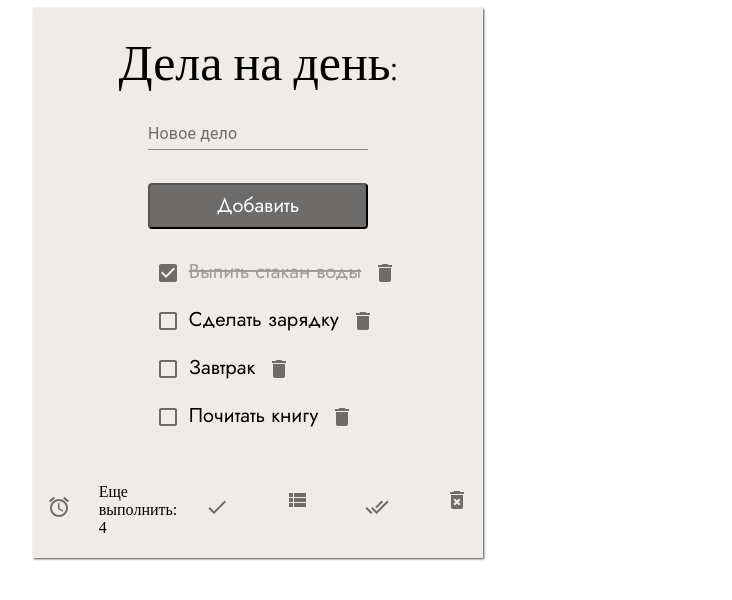
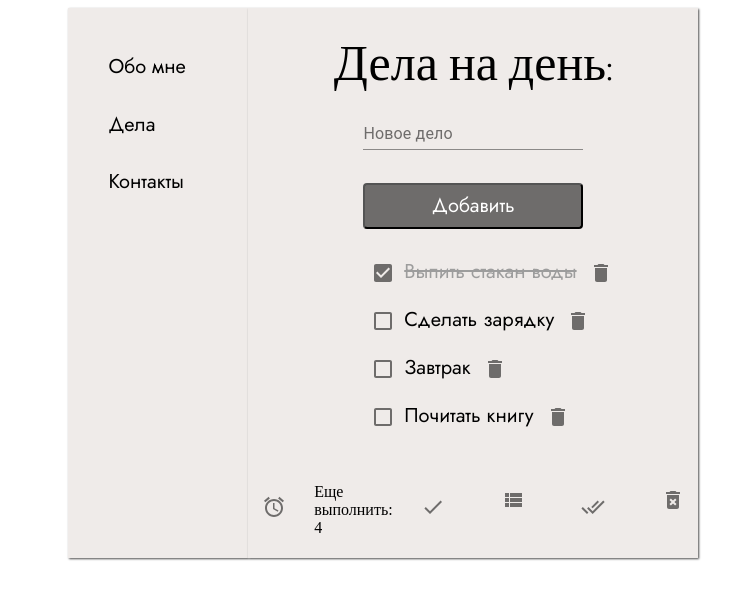
Before and after one commit to WebHeroSchool/ReactApp-n, a React (Create React App) app: page /#/todo in a window 1280 px wide. Before the commit this address led to /. Shown: the top 600 px of the page, without its empty margins (382-1114 px from the left). Built offline with nearby package versions, Linux system fonts and the light colour scheme.

Commit message:
feat: add router in App

```diff
--- a/package.json
+++ b/package.json
@@ -9,6 +9,7 @@
     "prop-types": "^15.7.2",
     "react": "^16.13.1",
     "react-dom": "^16.13.1",
+    "react-router-dom": "^5.2.0",
     "react-scripts": "3.4.3"
   },
   "scripts": {
--- /dev/null
+++ b/src/components/About/About.js
@@ -0,0 +1,7 @@
+import React from 'react';
+
+const About = () => (
+	<div>Алина</div>
+);
+
+export default About;
--- a/src/components/App/App.js
+++ b/src/components/App/App.js
@@ -1,89 +1,30 @@
-import React, { useState, useEffect } from 'react';
-import InputItem from '../InputItem/InputItem';
-import ItemList from '../ItemList/ItemList';
-import Footer from '../Footer/Footer';
+import React from 'react';
+import { HashRouter as Router, Route, Link } from 'react-router-dom';
+import Todo from '../Todo/Todo';
+import About from '../About/About';
+import Contacts from '../Contacts/Contacts';
 import styles from './App.module.css';
 
-// const glass = 'Выпить стакан воды';
-// const charge = 'Сделать зарядку';
-// const breakfast = 'Завтрак';
-// const book = 'Почитать книгу';
-
-const App = () => {
-	const state = {
-		items: [
-			{
-				value: 'Выпить стакан воды',
-				isDone: true,
-				id: 1
-			},
-			{
-				value: 'Сделать зарядку',
-				isDone: false,
-				id: 2
-			},
-			{
-				value: 'Завтрак',
-				isDone: false,
-				id: 3
-			},
-			{
-				value: 'Почитать книгу',
-				isDone: false,
-				id: 4
-			}
-		],
-		count: 4
-	}
-
-	const [items, setItems] = useState(state.items);
-	const [count, setCount] = useState(state.count);
-
-	useEffect(() => {
-    	console.log('Вы нажали на checkbox');
-  	});
-
-	const onButtonClick = id => {
-		const newItemList = items.map(item => {
-			const newItem = { ...item };
-			if(item.id === id) {
-				newItem.isDone = !item.isDone;
-			}
-
-			return newItem;
-		});
-		setItems(newItemList)
-	};
-
-	const onClickDelete = id => {
-		const deleteItemList = items.filter(item => item.id !== id);
-		setItems(deleteItemList)
-		setCount(count - 1)
-	};
-
-	const onClickAdd = value => {
-
-	setItems([...items,
-				{
-					value,
-					isDone: false,
-					id: count + 1
-				}]);
-	setCount( count + 1)
-};
-
-		return (
-			<div className={styles.wrap}>
-				<div className={styles.color}>
-					<h1 className={styles.title}>Дела на день:</h1>
-					<InputItem onClickAdd={onClickAdd}/>
-					<ItemList
-						items={items}
-						onButtonClick={onButtonClick}
-						onClickDelete={onClickDelete}/>
-					<Footer count={count}/>
+const App = () =>
+(<Router>
+	<div>
+		<div className={styles.wrap}>
+			<div className={styles.nav}>
+				<div className={styles.navlist}>
+					<ul className={styles.list}>
+						<Link to='/' className={styles.link}><li className={styles.item}>Обо мне</li></Link>
+						<Link to='/todo' className={styles.link}><li className={styles.item}>Дела</li></Link>
+						<Link to='/contacts' className={styles.link}><li className={styles.item}>Контакты</li></Link>
+					</ul>
 				</div>
-			</div>);
-};
+			</div>
+			<div>
+				<Route path='/' exact component={About} />
+				<Route path='/todo' component={Todo} />
+				<Route path='/contacts' component={Contacts} />
+			</div>
+		</div>
+	</div>
+</Router>);
 
 export default App;
--- a/src/components/App/App.module.css
+++ b/src/components/App/App.module.css
@@ -3,11 +3,53 @@
 
 .wrap {
   display: flex;
-  flex-direction: column;
   align-items: center;
+  justify-content: space-around;
+  max-width: 30%;
+  margin: auto;
 }
 
-.color {
+.nav {
+  display: flex;
+  align-self: flex-start;
+  align-items: center;
+  background-color: #efebe9;
+  box-shadow: 1px 1px 2px rgba(0, 0, 0, .7);
+  min-height: 550px;
+  min-width: 180px;
+}
+
+.navlist {
+  display: flex;
+  align-self: flex-start;
+}
+
+.link {
+  text-decoration: none;
+  color: #000;
+}
+
+ li {
+  list-style-type: none;
+  font: normal normal 20px 'Jost', sans-serif;
+  transition: all .4s;
+
+}
+
+.list {
+  display: flex;
+  flex-direction: column;
+  justify-content: space-evenly;
+  min-height: 200px;
+  margin-right: 40px;
+}
+
+.item:hover {
+  padding: 5px 10px;
+  background:rgba(148, 159, 133, 0.2);
+}
+
+/*.color {
   display: flex;
   flex-direction: column;
   align-items: center;
@@ -21,3 +63,4 @@
   font: normal normal 50px/ 60px 'Poiret One', cursive;
   margin: 5% 0 2.5% 0;
 }
+*/
--- /dev/null
+++ b/src/components/Contacts/Contacts.js
@@ -0,0 +1,10 @@
+import React from 'react';
+
+const Contacts = () => (
+	<div>
+		<p> Профиль GitHub </p>
+		<a href="https://github.com/Alina1317"></a>
+	</div>);
+
+
+export default Contacts;
--- /dev/null
+++ b/src/components/Todo/Todo.js
@@ -0,0 +1,84 @@
+import React, { useState, useEffect } from 'react';
+import InputItem from '../InputItem/InputItem';
+import ItemList from '../ItemList/ItemList';
+import Footer from '../Footer/Footer';
+import styles from './Todo.module.css';
+
+const Todo = () => {
+	const state = {
+		items: [
+			{
+				value: 'Выпить стакан воды',
+				isDone: true,
+				id: 1
+			},
+			{
+				value: 'Сделать зарядку',
+				isDone: false,
+				id: 2
+			},
+			{
+				value: 'Завтрак',
+				isDone: false,
+				id: 3
+			},
+			{
+				value: 'Почитать книгу',
+				isDone: false,
+				id: 4
+			}
+		],
+		count: 4
+	}
+
+	const [items, setItems] = useState(state.items);
+	const [count, setCount] = useState(state.count);
+
+	useEffect(() => {
+    	console.log('Вы нажали на checkbox');
+  	});
+
+	const onButtonClick = id => {
+		const newItemList = items.map(item => {
+			const newItem = { ...item };
+			if(item.id === id) {
+				newItem.isDone = !item.isDone;
+			}
+
+			return newItem;
+		});
+		setItems(newItemList)
+	};
+
+	const onClickDelete = id => {
+		const deleteItemList = items.filter(item => item.id !== id);
+		setItems(deleteItemList)
+		setCount(count - 1)
+	};
+
+	const onClickAdd = value => {
+
+	setItems([...items,
+				{
+					value,
+					isDone: false,
+					id: count + 1
+				}]);
+	setCount( count + 1)
+};
+
+		return (
+			<div className={styles.wrap}>
+				<div className={styles.color}>
+					<h1 className={styles.title}>Дела на день:</h1>
+					<InputItem onClickAdd={onClickAdd}/>
+					<ItemList
+						items={items}
+						onButtonClick={onButtonClick}
+						onClickDelete={onClickDelete}/>
+					<Footer count={count}/>
+				</div>
+			</div>);
+};
+
+export default Todo;
--- /dev/null
+++ b/src/components/Todo/Todo.module.css
@@ -0,0 +1,23 @@
+@import url('https://fonts.googleapis.com/css2?family=Poiret+One&display=swap');
+@import url('https://fonts.googleapis.com/css2?family=Jost&display=swap');
+
+.wrap {
+  display: flex;
+  flex-direction: column;
+  align-items: center;
+}
+
+.color {
+  display: flex;
+  flex-direction: column;
+  align-items: center;
+  width: 450px;
+  min-height: 550px;
+  background-color: #efebe9;
+  box-shadow: 1px 1px 2px rgba(0, 0, 0, .7);
+}
+
+.title {
+  font: normal normal 50px/ 60px 'Poiret One', cursive;
+  margin: 5% 0 2.5% 0;
+}
```
Also changed, not shown: src/components/Item/Item.js (+0 -15 lines), 1 other file (tests, documents, lock files or other folders).
